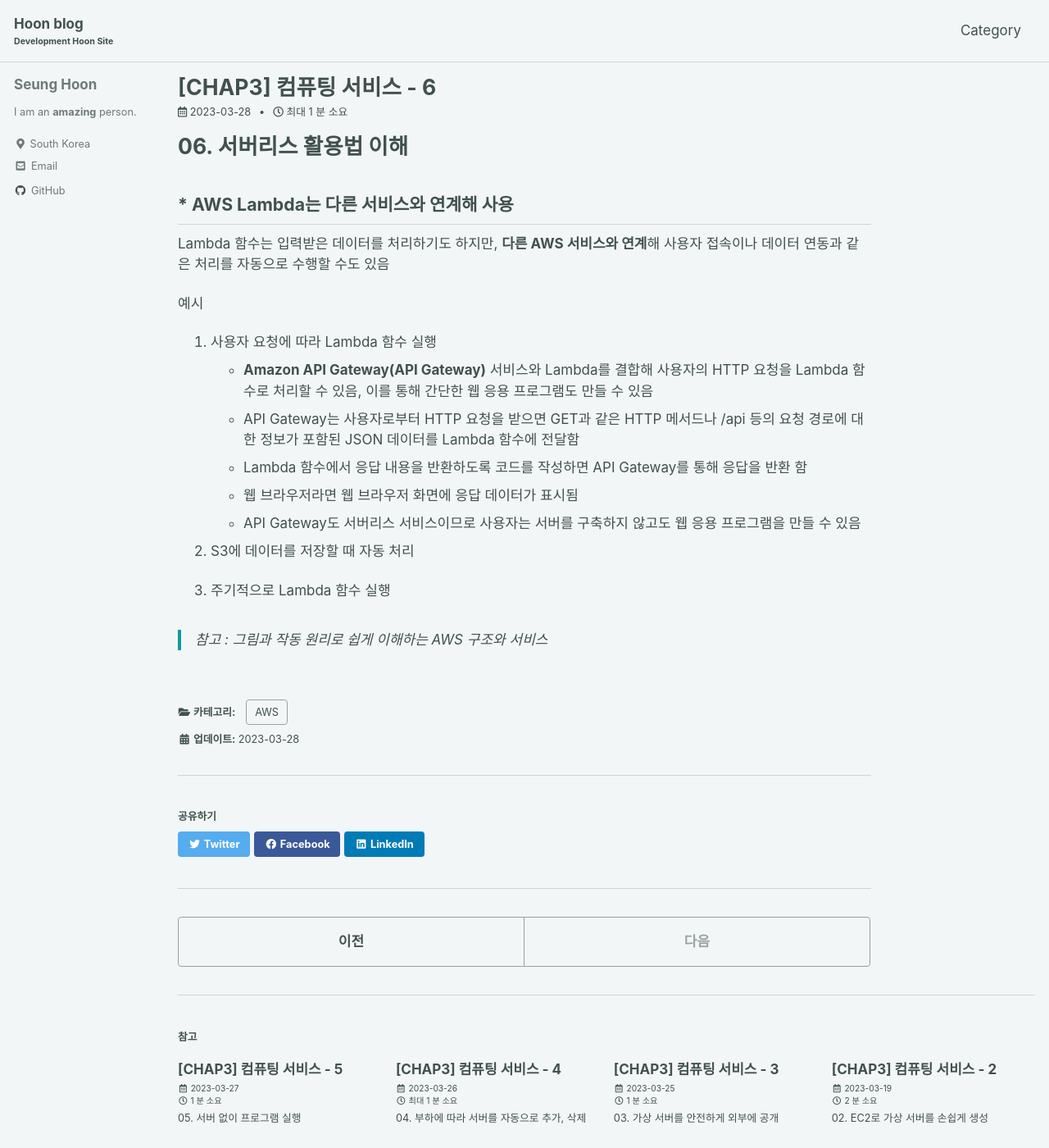
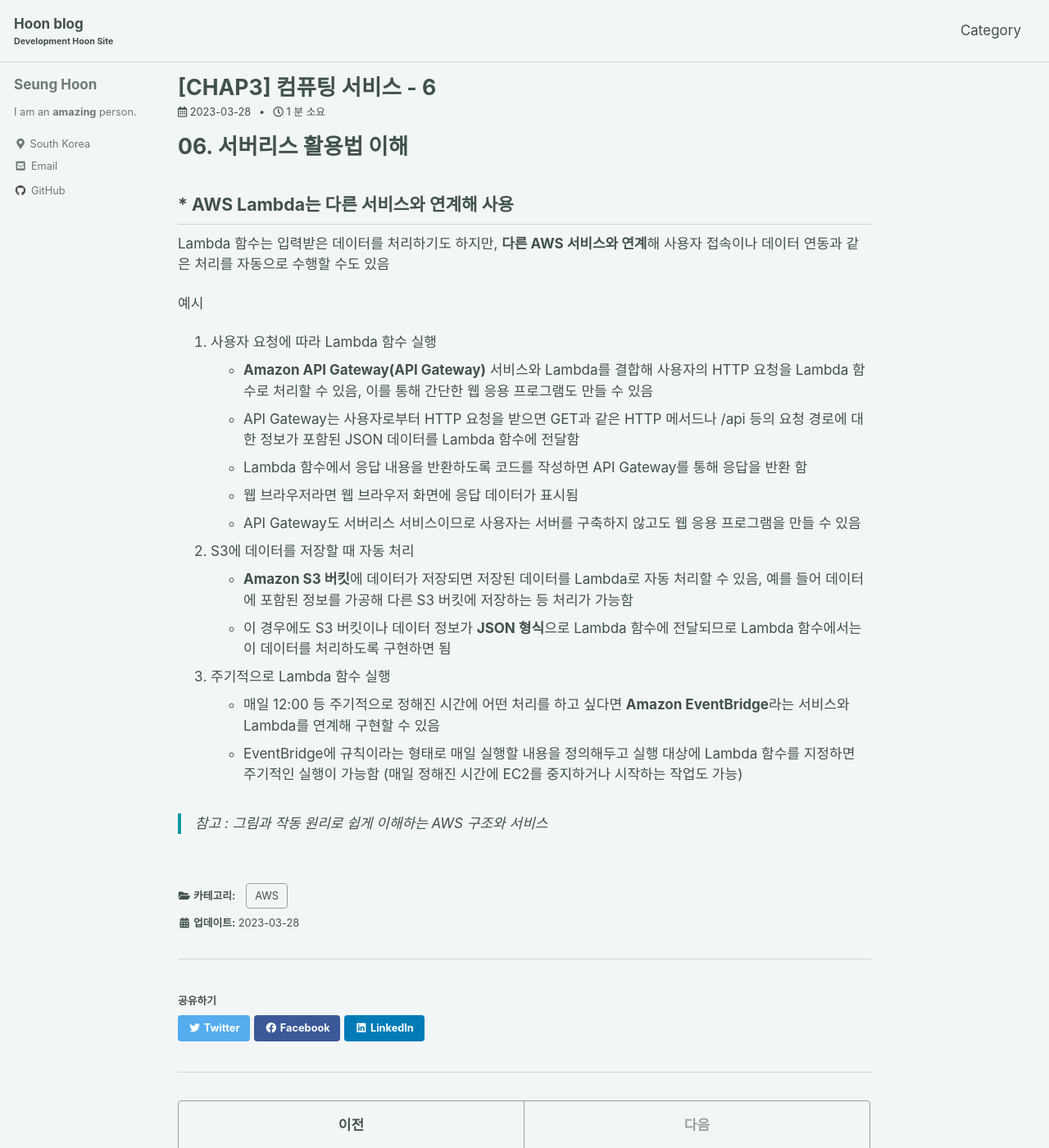
Before and after one commit to ibk01161/ibk01161.github.io, a Jekyll site: the page built from _posts/2023-03-28-aws3_06.md, in a window 1280 px wide and 1400 px high. Shown: the whole window at 82% size. Built offline with Jekyll 4.4.1, drawn with Linux system fonts in a browser that asks for light colours; cached includes are drawn as plain includes.

Commit message:
Add Post

```diff
--- a/_posts/2023-03-28-aws3_06.md
+++ b/_posts/2023-03-28-aws3_06.md
@@ -21,10 +21,13 @@ Lambda 함수는 입력받은 데이터를 처리하기도 하지만, **다른 A
 
 
 2. S3에 데이터를 저장할 때 자동 처리
+  - **Amazon S3 버킷**에 데이터가 저장되면 저장된 데이터를 Lambda로 자동 처리할 수 있음, 예를 들어 데이터에 포함된 정보를 가공해 다른 S3 버킷에 저장하는 등 처리가 가능함
+  - 이 경우에도 S3 버킷이나 데이터 정보가 **JSON 형식**으로 Lambda 함수에 전달되므로 Lambda 함수에서는 이 데이터를 처리하도록 구현하면 됨
 
 
 3. 주기적으로 Lambda 함수 실행
-
+  - 매일 12:00 등 주기적으로 정해진 시간에 어떤 처리를 하고 싶다면 **Amazon EventBridge**라는 서비스와 Lambda를 연계해 구현할 수 있음
+  - EventBridge에 규칙이라는 형태로 매일 실행할 내용을 정의해두고 실행 대상에 Lambda 함수를 지정하면 주기적인 실행이 가능함 (매일 정해진 시간에 EC2를 중지하거나 시작하는 작업도 가능)
 
 
 > 참고 : 그림과 작동 원리로 쉽게 이해하는 AWS 구조와 서비스
```
